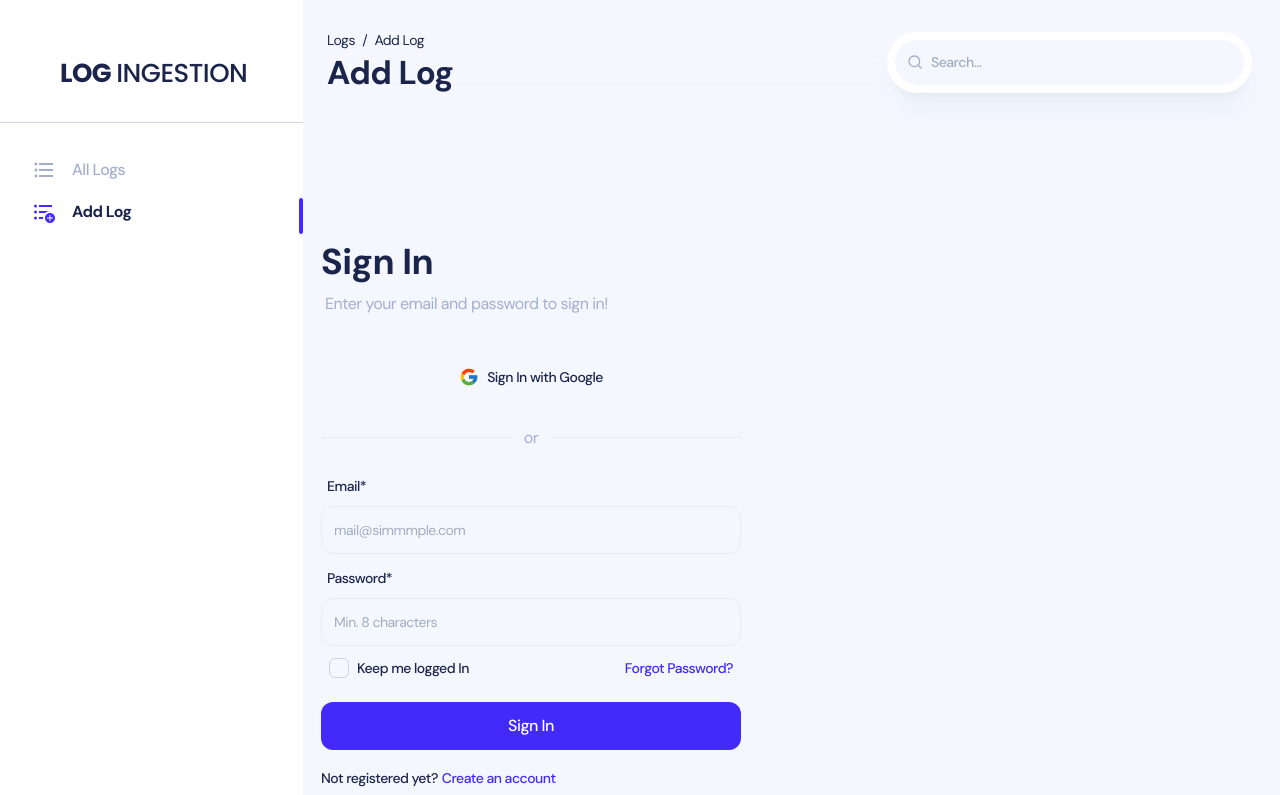
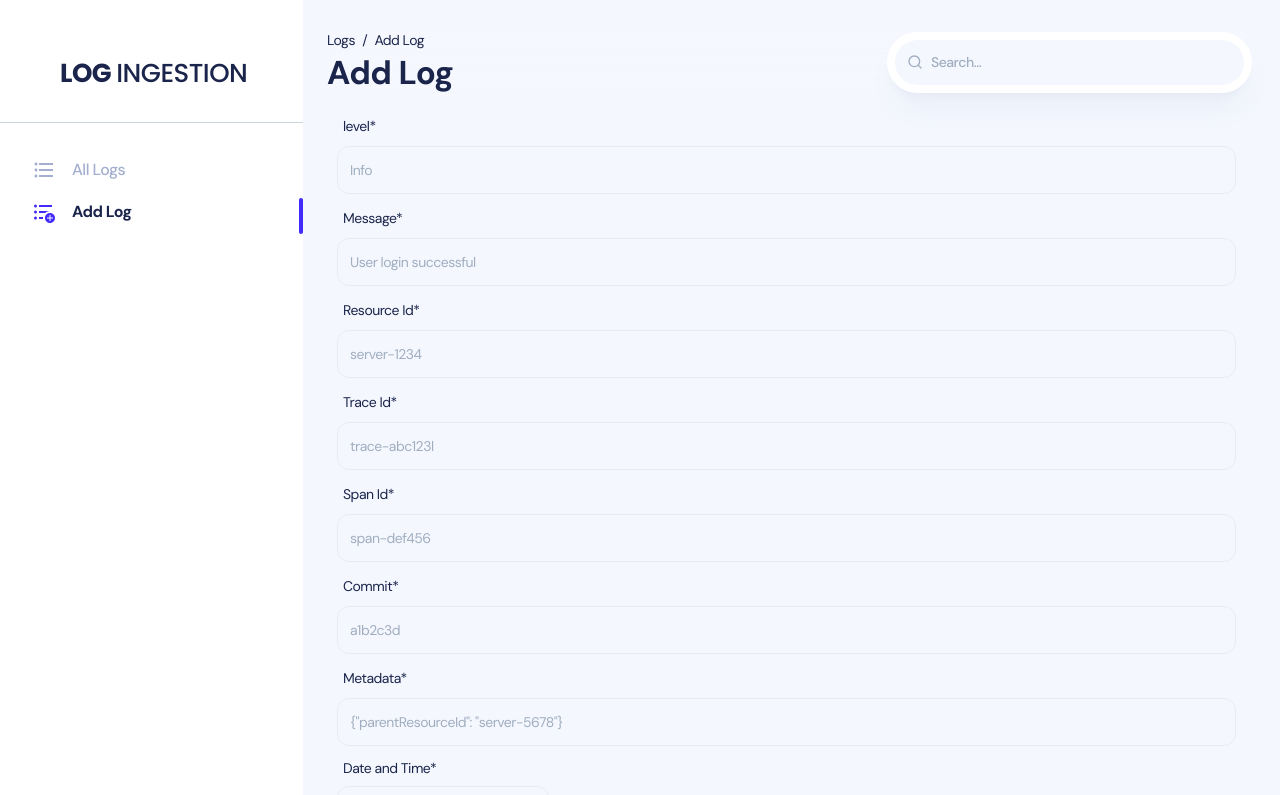
Before and after one commit to RavinakS/log-ingestion-querying-system, a React (Create React App) app in the folder frontend/: page /admin/add-log in a window 1280 px wide. Shown: the top 795 px of the page. Built offline with nearby package versions, Linux system fonts and the light colour scheme; what tailwindcss-rtl would draw is missing.

Commit message:
add log form -- done

```diff
--- /dev/null
+++ b/frontend/src/components/fields/DateTimeField.jsx
@@ -0,0 +1,23 @@
+import React from "react";
+
+export default function DateTimeInput(props) {
+  const { value, onChange, id, label } = props;
+
+  return (
+    <div className="mb-3 flex flex-col">
+      <label
+        htmlFor={id}
+        className={`font-medium} ml-1.5 text-sm text-navy-700 dark:text-white`}
+      >
+        {label}
+      </label>
+      <input
+        type="datetime-local"
+        id={id}
+        value={value}
+        onChange={onChange}
+        className={`mt-2 flex h-12 w-fit items-center rounded-xl border border-gray-200 bg-white/0 p-3 text-sm outline-none dark:!border-white/10 dark:text-white`}
+      />
+    </div>
+  );
+}
--- a/frontend/src/components/fields/InputField.jsx
+++ b/frontend/src/components/fields/InputField.jsx
@@ -2,22 +2,19 @@
 import React from "react";
 
 function InputField(props) {
-  const { label, id, extra, type, placeholder, variant, state, disabled } =
-    props;
+  const { label, id, type, placeholder, state, disabled } = props;
 
   return (
-    <div className={`${extra}`}>
+    <div className="mb-3">
       <label
         htmlFor={id}
-        className={`text-sm text-navy-700 dark:text-white ${
-          variant === "auth" ? "ml-1.5 font-medium" : "ml-3 font-bold"
-        }`}
+        className={`font-medium} ml-1.5 text-sm text-navy-700 dark:text-white`}
       >
         {label}
       </label>
       <input
         disabled={disabled}
-        type={type}
+        type={type || "text"}
         id={id}
         placeholder={placeholder}
         className={`mt-2 flex h-12 w-full items-center justify-center rounded-xl border bg-white/0 p-3 text-sm outline-none ${
--- a/frontend/src/views/auth/SignIn.jsx
+++ b/frontend/src/views/auth/SignIn.jsx
@@ -1,79 +1,107 @@
+import React, { useState } from "react";
 import InputField from "components/fields/InputField";
-import { FcGoogle } from "react-icons/fc";
-import Checkbox from "components/checkbox";
+import DateTimeInput from "components/fields/DateTimeField";
 
 export default function SignIn() {
+  const [timestamp, setTimestamp] = useState("");
+  const [formData, setFormData] = useState({
+    level: "",
+    message: "",
+    resourceId: "",
+    timestamp: "",
+    traceId: "",
+    spanId: "",
+    commit: "",
+    metadata: {
+      parentResourceId: "",
+    },
+  });
+
+  const handleChange = (e) => {
+    const { id, value } = e.target;
+    setFormData((prev) => ({
+      ...prev,
+      [id]: value,
+    }));
+  };
+
+  const handleSubmit = () => {
+    console.log("Form submitted:", formData);
+  };
+
   return (
-    <div className="mt-16 mb-16 flex h-full w-full items-center justify-center px-2 md:mx-0 md:px-0 lg:mb-10 lg:items-center lg:justify-start">
-      {/* Sign in section */}
-      <div className="mt-[10vh] w-full max-w-full flex-col items-center md:pl-4 lg:pl-0 xl:max-w-[420px]">
-        <h4 className="mb-2.5 text-4xl font-bold text-navy-700 dark:text-white">
-          Sign In
-        </h4>
-        <p className="mb-9 ml-1 text-base text-gray-600">
-          Enter your email and password to sign in!
-        </p>
-        <div className="mb-6 flex h-[50px] w-full items-center justify-center gap-2 rounded-xl bg-lightPrimary hover:cursor-pointer dark:bg-navy-800">
-          <div className="rounded-full text-xl">
-            <FcGoogle />
-          </div>
-          <h5 className="text-sm font-medium text-navy-700 dark:text-white">
-            Sign In with Google
-          </h5>
-        </div>
-        <div className="mb-6 flex items-center  gap-3">
-          <div className="h-px w-full bg-gray-200 dark:bg-navy-700" />
-          <p className="text-base text-gray-600 dark:text-white"> or </p>
-          <div className="h-px w-full bg-gray-200 dark:bg-navy-700" />
-        </div>
-        {/* Email */}
-        <InputField
-          variant="auth"
-          extra="mb-3"
-          label="Email*"
-          placeholder="mail@simmmple.com"
-          id="email"
-          type="text"
-        />
+    <div className="h-full w-full p-4 pb-10">
+      <InputField
+        label="level*"
+        placeholder="Info"
+        id="level"
+        value={formData.level}
+        onChange={handleChange}
+      />
 
-        {/* Password */}
-        <InputField
-          variant="auth"
-          extra="mb-3"
-          label="Password*"
-          placeholder="Min. 8 characters"
-          id="password"
-          type="password"
-        />
-        {/* Checkbox */}
-        <div className="mb-4 flex items-center justify-between px-2">
-          <div className="flex items-center">
-            <Checkbox />
-            <p className="ml-2 text-sm font-medium text-navy-700 dark:text-white">
-              Keep me logged In
-            </p>
-          </div>
-          <a
-            className="text-sm font-medium text-brand-500 hover:text-brand-600 dark:text-white"
-            href=" "
-          >
-            Forgot Password?
-          </a>
-        </div>
-        <button className="linear mt-2 w-full rounded-xl bg-brand-500 py-[12px] text-base font-medium text-white transition duration-200 hover:bg-brand-600 active:bg-brand-700 dark:bg-brand-400 dark:text-white dark:hover:bg-brand-300 dark:active:bg-brand-200">
-          Sign In
+      <InputField
+        label="Message*"
+        placeholder="User login successful"
+        id="message"
+        value={formData.message}
+        onChange={handleChange}
+      />
+
+      <InputField
+        label="Resource Id*"
+        placeholder="server-1234"
+        id="resourceId"
+        value={formData.resourceId}
+        onChange={handleChange}
+      />
+
+      <InputField
+        label="Trace Id*"
+        placeholder="trace-abc123l"
+        id="traceId"
+        value={formData.traceId}
+        onChange={handleChange}
+      />
+
+      <InputField
+        label="Span Id*"
+        placeholder="span-def456"
+        id="spanId"
+        value={formData.spanId}
+        onChange={handleChange}
+      />
+
+      <InputField
+        label="Commit*"
+        placeholder="a1b2c3d"
+        id="commit"
+        value={formData.commit}
+        onChange={handleChange}
+      />
+
+      <InputField
+        label="Metadata*"
+        placeholder={`{"parentResourceId": "server-5678"}`}
+        id="metadata"
+        value={formData.metadata}
+        onChange={handleChange}
+      />
+
+      <DateTimeInput
+        id="timestamp"
+        label="Date and Time*"
+        value={timestamp}
+        onChange={(e) => setTimestamp(e.target.value)}
+      />
+
+      <div className="mt-10 flex justify-center">
+        <button
+          type="submit"
+          className="linear rounded-xl bg-brand-500 px-10 py-2 text-lg font-medium text-white transition duration-200 hover:bg-brand-600 active:bg-brand-700 dark:bg-brand-400 dark:text-white dark:hover:bg-brand-300 dark:active:bg-brand-200"
+          onClick={handleSubmit}
+        >
+          Submit
         </button>
-        <div className="mt-4">
-          <span className=" text-sm font-medium text-navy-700 dark:text-gray-600">
-            Not registered yet?
-          </span>
-          <a
-            href=" "
-            className="ml-1 text-sm font-medium text-brand-500 hover:text-brand-600 dark:text-white"
-          >
-            Create an account
-          </a>
-        </div>
       </div>
     </div>
   );
```
